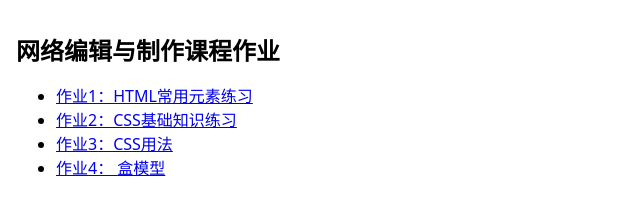
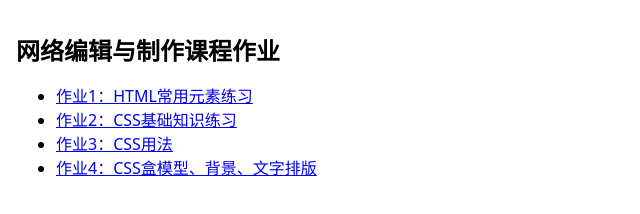
Before and after one commit to 2031221wu/stackblitz-starters-wxzkdj213, a website: page index.html in a window 1280 px wide. Shown: the whole page, without its empty margins (0-640 px from the left). Drawn offline with Linux system fonts and the light colour scheme.

Commit message:
作业4：CSS盒模型、背景、文字排版练习

```diff
--- a/index.html
+++ b/index.html
@@ -19,7 +19,7 @@
         <li><a href="01-html.html">作业1：HTML常用元素练习</a></li>
         <li><a href="02-html.html">作业2：CSS基础知识练习</a></li>
         <li><a href="03-css.html">作业3：CSS用法</a></li>
-        <li><a href="04-css.html">作业4： 盒模型</a></li>
+        <li><a href="04-css.html">作业4：CSS盒模型、背景、文字排版</a></li>
       </ul>
     </main>
   </body>
```
